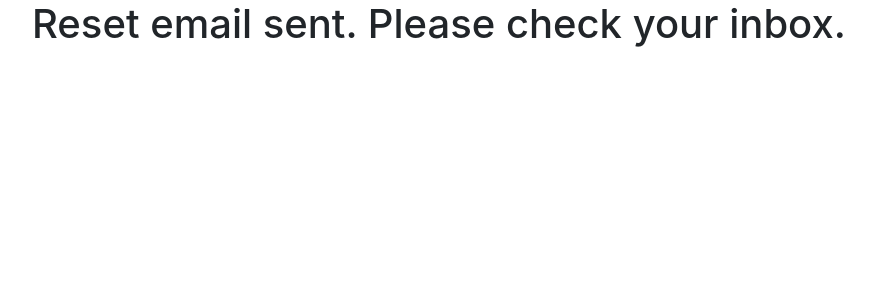
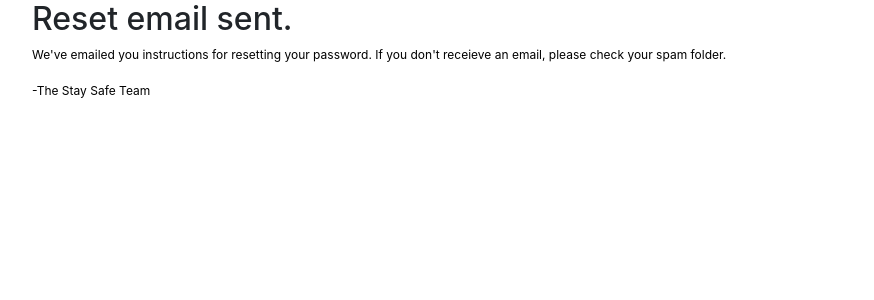
Before and after one commit to srivardhansajja/stay-safe, a Django app: a page that uses templates/registration/password_reset_done.html in a window 1280 px wide. Shown: the part 56-356 px from the top of the page, without its empty margins (53-927 px from the left). Run offline with Django 3.2, Linux system fonts and the light colour scheme; parts of the project's set-up code (start-up, migrations or seed data) failed here and were passed over; some libraries are stand-ins or nearby versions.

Commit message:
Minor formatting changes added to password reset templates

```diff
--- a/templates/registration/password_reset_confirm.html
+++ b/templates/registration/password_reset_confirm.html
@@ -1,15 +1,17 @@
 <!-- templates/registration/password_reset_confirm.html -->
 {% extends '_base.html' %}
+
+{% load crispy_forms_tags %}
 
 {% block title %}
     Enter new password
 {% endblock %}
 
 {% block content %}
-<h1>Set a new password</h1>
+<h1>Please set a new password</h1>
 <form method="post">
     {% csrf_token %}
-    {{ form.as_p }}
+    {{ form | crispy }}
     <input class="btn btn-success" type="submit" value="Reset Password">
 </form>
 {% endblock %}
--- a/templates/registration/password_reset_done.html
+++ b/templates/registration/password_reset_done.html
@@ -6,5 +6,11 @@
 {% endblock %}
 
 {% block content %}
-    <h1>Reset email sent. Please check your inbox.</h1>
+    <h2>Reset email sent.</h2>
+    <p>
+        We've emailed you instructions for resetting your password.
+        If you don't receieve an email, please check your spam folder.
+        <br><br>
+        -The Stay Safe Team
+    </p>
 {% endblock %}
--- a/templates/registration/password_reset_email.html
+++ b/templates/registration/password_reset_email.html
@@ -11,6 +11,7 @@
 {% endblock %}
 
 {% trans "Thank you for using our site!" %}
-{% trans "--The Stay Safe Team" %}
+
+{% trans "-The Stay Safe Team" %}
 
 {% endautoescape %}
--- a/templates/registration/password_reset_form.html
+++ b/templates/registration/password_reset_form.html
@@ -4,11 +4,11 @@
 {% load crispy_forms_tags %}
 
 {% block title %}
-    Password Change
+    Password Reset
 {% endblock %}
 
 {% block content %}
-    <h1>Password Change</h1>
+    <h1>Password Reset</h1>
     <p>Please enter your old password and then verify your new password.</p>
     <form method="post">
         {% csrf_token %}
```
Also changed, not shown: templates/registration/password_reset_complete.html (+3 -4 lines).
